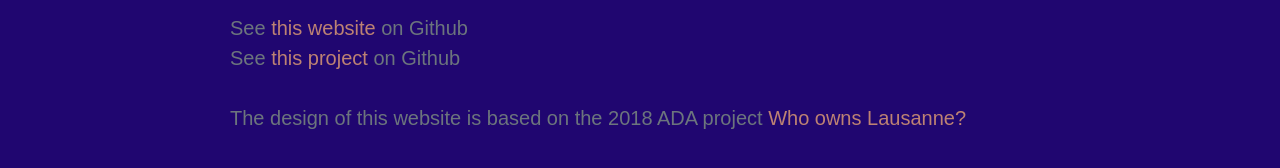
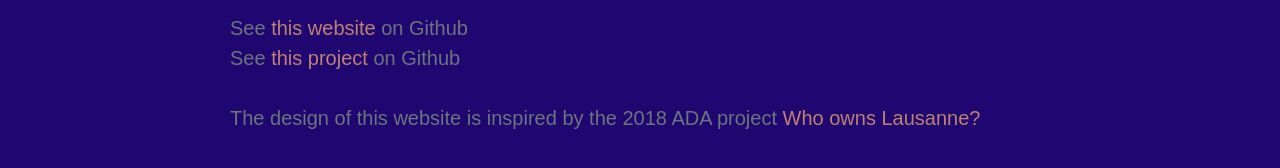
Before and after one commit to the-political-compass/data-driven-political-compass, a Jekyll site: the page built from index.md, in a window 1280 px wide and 900 px high, scrolled down 12638 px. Shown: the part 667-835 px from the top of the window. Built offline with Jekyll 4.4.1, drawn with Linux system fonts in a browser that asks for light colours; some web fonts are replaced; our own code applies the rules of GitHub Pages for plain Markdown files.

Commit message:
lil change

```diff
--- a/_layouts/default.html
+++ b/_layouts/default.html
@@ -68,7 +68,7 @@
             See <a href="https://github.com/epfl-ada/ada-2021-project-alan">this project</a> on Github
 
           <br /><br />
-          The design of this website is based on the 2018 ADA project <a href="https://github.com/who-owns-lausanne/who-owns-lausanne.github.io">Who owns Lausanne?</a>
+          The design of this website is inspired by the 2018 ADA project <a href="https://github.com/who-owns-lausanne/who-owns-lausanne.github.io">Who owns Lausanne?</a>
 
           </div>
         </div>
```
